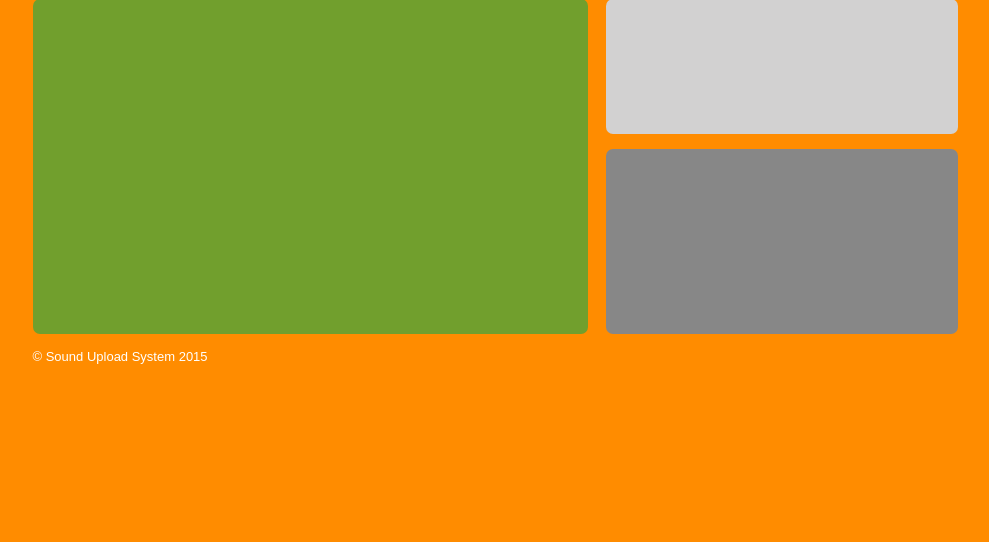
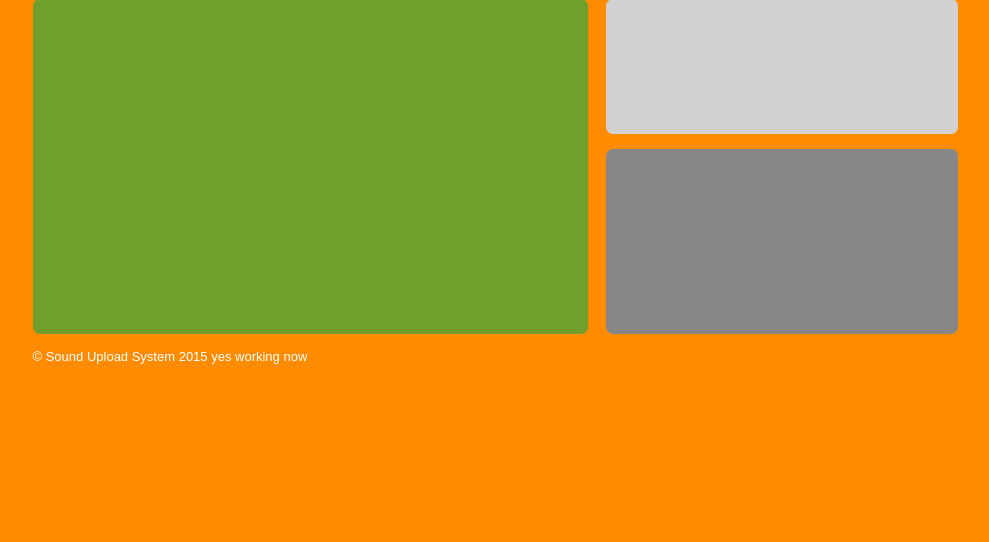
Before and after one commit to hssd8/sound, a PHP site: page / in a window 1280 px wide. Shown: the part 129-671 px from the top of the page, without its empty margins (145-1134 px from the left). Run offline with PHP 8.4, Linux system fonts and the light colour scheme.

Commit message:
I just wanted to make sure is working

```diff
--- a/index.php
+++ b/index.php
@@ -32,7 +32,7 @@
                 </div>
             </div>
             <div class='footer-login'>
-                 &copy; Sound Upload System 2015
+                 &copy; Sound Upload System 2015 yes working now
             </div>
         </div>
     </body>
```
